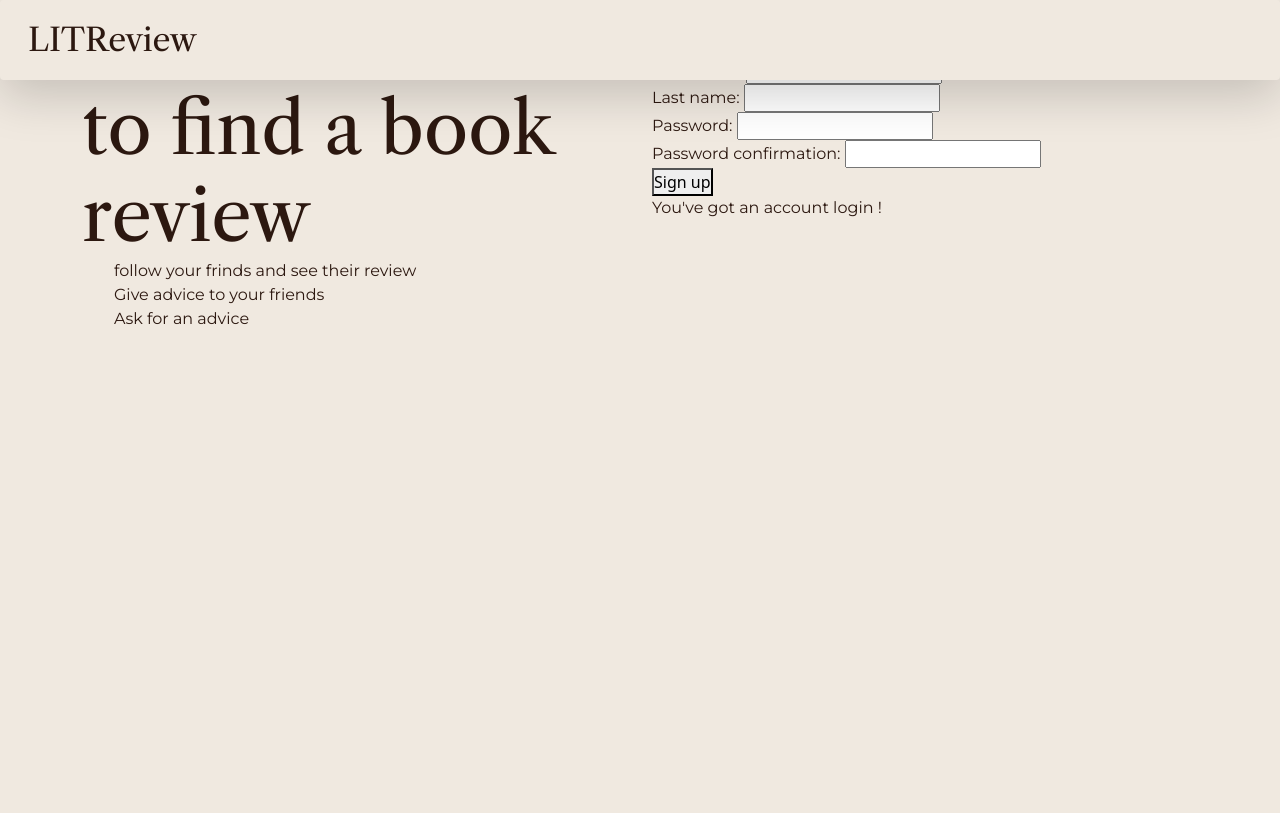
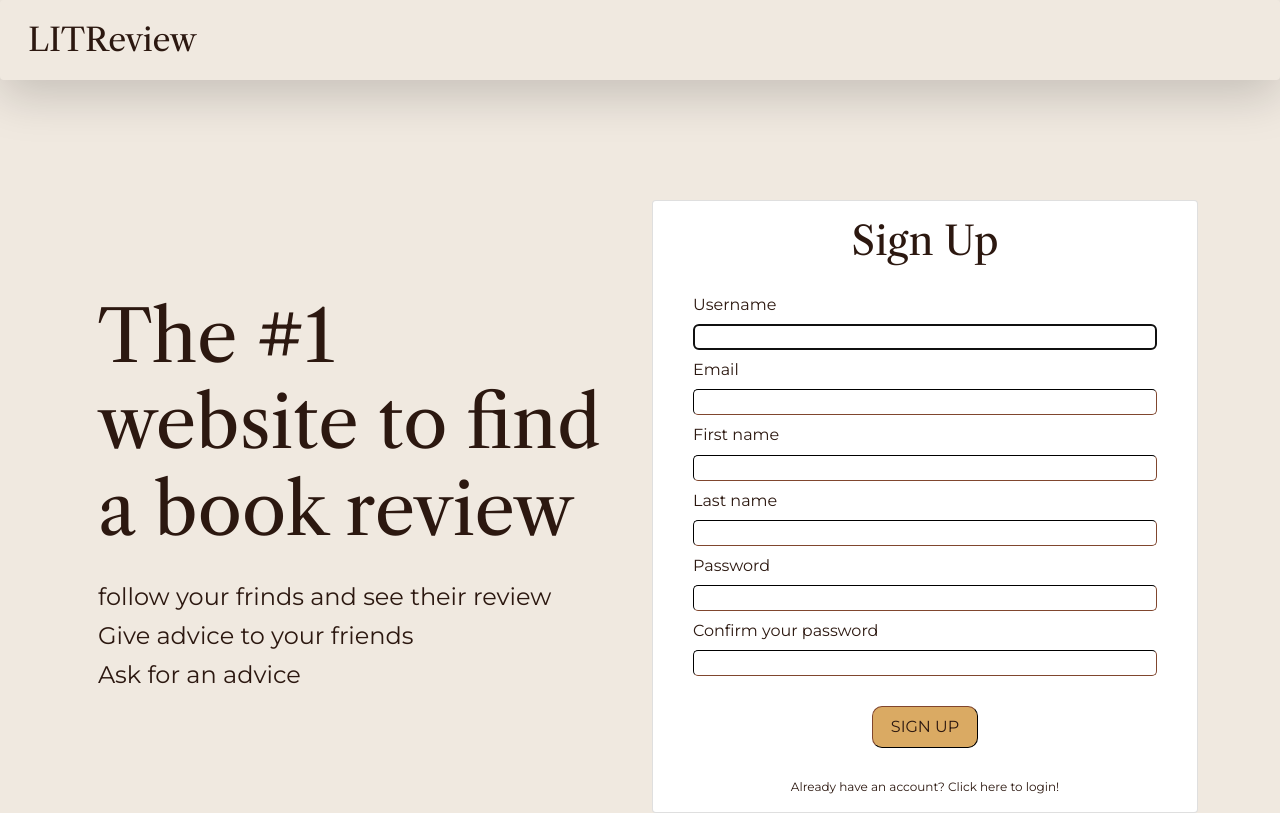
Before and after one commit to AatroXissTV/OC_P9_litreview_django, a Django app: page /signup/ in a window 1280 px wide. Before the commit the page ends 325 px from the top, so only its background shows below. Run offline with Django 3.2, Linux system fonts and the light colour scheme.

Commit message:
v.0.3.1 login & Sign up CSS done

```diff
--- a/authentication/templates/authentication/signup.html
+++ b/authentication/templates/authentication/signup.html
@@ -1,14 +1,16 @@
 {% extends 'base.html' %}
 {% block content %}
-    <div class="container">
-        <div class="row">
+<div class="container hp-container">
+    <div class="row align-items-center">
         <div class="col-sm">
+            <div class="p-3">
                 <h1>The #1 website to find a book review</h1>
-                <ul>
-                    <li>follow your frinds and see their review</li>
-                    <li>Give advice to your friends</li>
-                    <li>Ask for an advice</li>
-                </ul>
+                <div class="container values-container">
+                    <h2>follow your frinds and see their review</h2>
+                    <h2>Give advice to your friends</h2>
+                    <h2>Ask for an advice</h2>
+                </div>
+            </div>
         </div>
         <div class="col-sm">
             {% if form.errors %}
@@ -20,12 +22,30 @@
                 </ul>
             </div>
             {% endif %}
+            <div class="card text-center">
+                <div class="card-body">
+                    <h5 class="card-title">Sign Up</h5>
                     <form method="post">
-                    {{ form.as_p}}
+                        <div class="container">
+                            <h6>Username</h6>
+                            {{ form.username }}
+                            <h6>Email</h6>
+                            {{ form.email }}
+                            <h6>First name</h6>
+                            {{ form.first_name }}
+                            <h6>Last name</h6>
+                            {{ form.last_name }}
+                            <h6>Password</h6>
+                            {{ form.password1 }}
+                            <h6>Confirm your password</h6>
+                            {{ form.password2 }}
                             {% csrf_token %}
-                    <button type="submit">Sign up</button>
+                        </div>
+                        <button type="submit" class="btn-hp">Sign up</button>
                     </form>
-                <p>You've got an account <a href="{% url 'login' %}">login !</a></p>
+                    <p class="hp-signup">Already have an account? Click <a href="{% url 'login' %}"> here </a>to login!</p>
+                </div>
+            </div>
         </div>
     </div>
 </div>
--- a/static/litreview/layout.css
+++ b/static/litreview/layout.css
@@ -1,5 +1,5 @@
 /* ============  Layout  ================ */
-/* css for hp container */
+/* css for Login/Signup container */
 
 .hp-container {
     margin-top: 200px;
@@ -13,17 +13,22 @@
 
 .btn-hp {
     background-color: var(--accent-color-2);
-    border: var(--dominant-color);
-    color: var(--dominant-color);
+    border-color: var(--complementary-color);
+    color: var(--complementary-color);
+    font-family: var(--body-font);
+    text-transform: uppercase;
+    font-weight: 500;
+    border-width: 1px;
+    font-size: var(--medium-font-size);
     padding: 8px 18px;
-    text-align: center;
     text-decoration: none;
     display: inline-block;
     font-size: 16px;
-    border-radius: 8px;
+    border-radius: 10px;
+    margin-top: 30px;
+    margin-bottom: 30px;
 }
 
 .hp-signup {
-    text-align: center;
     font-size: 12px;
 }
--- a/static/litreview/style.css
+++ b/static/litreview/style.css
@@ -41,6 +41,17 @@ body {
     background: var(--dominant-color);
 }
 
+label {
+    /* display: none; */
+}
+
+input {
+    width: 100%;
+    border-radius: 5px;
+    border-color: var(--complementary-color);
+    border-width: 1px;
+}
+
 h1 {
     font-family: var(--title-font);
     font-size: var(--title-font-size);
@@ -67,6 +78,17 @@ h5 {
     margin: 0;
 }
 
+h6 {
+    font-family: var(--body-font);
+    font-size: var(--body-font-size);
+    color: var(--complementary-color);
+    margin: 0;
+    padding: 0;
+    margin-top: 10px !important;
+    margin-bottom: 10px !important;
+    text-align: left !important;
+}
+
 p {
     font-family: var(--body-font);
     font-size: var(--body-font-size);
```
Also changed, not shown: authentication/templates/authentication/login.html (+9 -4 lines), db.sqlite3. Lines whose indentation alone changed are shown as unchanged.
